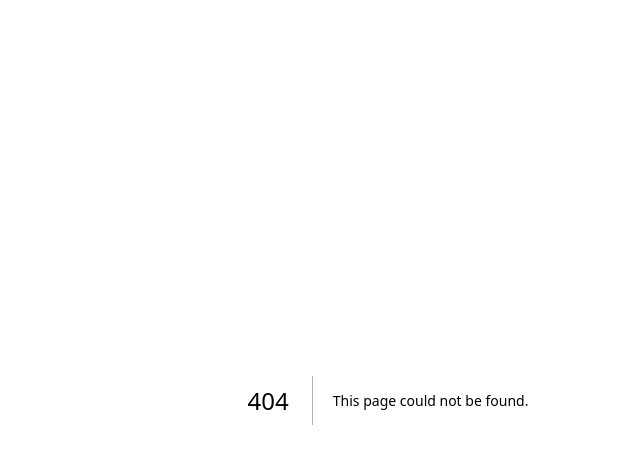
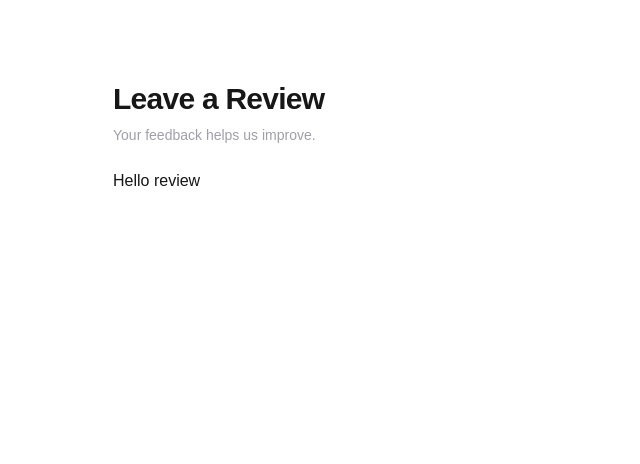
Before and after one commit to Upadhya82/sticker-shop, a Next.js app: page /review in a window 1280 px wide. Before the commit this address had no page. Shown: the top 464 px of the page, without its empty margins (252-892 px from the left). Built offline with nearby package versions, Linux system fonts and the light colour scheme.

Commit message:
Add review page and review form

```diff
--- a/app/page.tsx
+++ b/app/page.tsx
@@ -1,7 +1,7 @@
 import Link from "next/link";
 import { supabase } from "@/lib/supabase/client";
 import ReviewsList from "@/components/ReviewsList";
-
+import ReviewForm from "@/components/ReviewForm";
 type Review = {
   id: string;
   customer_name: string | null;
@@ -51,12 +51,20 @@ export default async function Home() {
                 Book Appointment
               </Link>
 
+              <Link
+                href="/review"
+                className="inline-flex items-center justify-center rounded-xl border border-white/15 bg-transparent px-5 py-3 text-sm font-semibold text-white/90 transition hover:bg-white/10"
+              >
+                Leave a Review
+              </Link>
+
               <a
                 href="#reviews"
                 className="inline-flex items-center justify-center rounded-xl border border-white/15 bg-transparent px-5 py-3 text-sm font-semibold text-white/90 transition hover:bg-white/10"
               >
                 View Reviews
               </a>
+
             </div>
           </div>
 
--- /dev/null
+++ b/app/review/page.tsx
@@ -0,0 +1,32 @@
+import Link from "next/link";
+import ReviewForm from "@/components/ReviewForm";
+
+export default function ReviewPage() {
+  return (
+    <main className="mx-auto max-w-2xl px-5 py-10">
+      <section className="rounded-2xl border border-white/10 bg-white/5 p-6 shadow-[0_0_0_1px_rgba(255,255,255,0.06)] backdrop-blur sm:p-10">
+        <div className="flex items-start justify-between gap-4">
+          <div>
+            <h1 className="text-3xl font-extrabold tracking-tight">
+              Leave a Review
+            </h1>
+            <p className="mt-2 text-sm text-zinc-400">
+              Your feedback helps us improve.
+            </p>
+          </div>
+
+          <Link
+            href="/"
+            className="rounded-xl border border-white/15 px-4 py-2 text-sm font-semibold text-white/90 transition hover:bg-white/10"
+          >
+            Back
+          </Link>
+        </div>
+
+        <div className="mt-6">
+            Hello review
+        </div>
+      </section>
+    </main>
+  );
+}
```
Also changed, not shown: components/ReviewForm.tsx (added).
